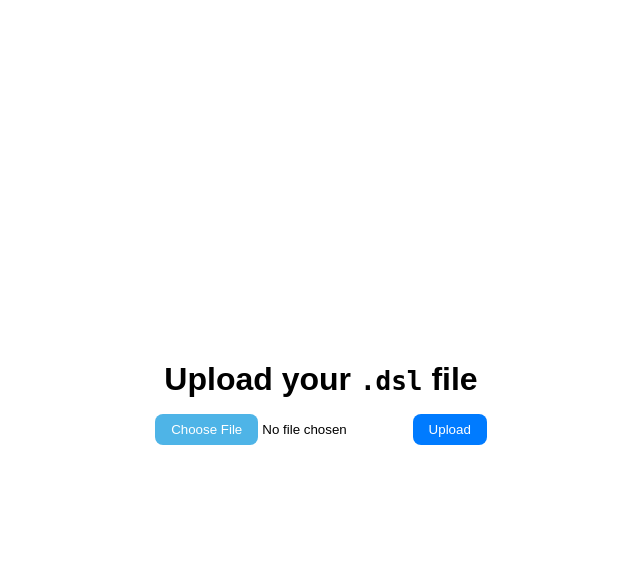
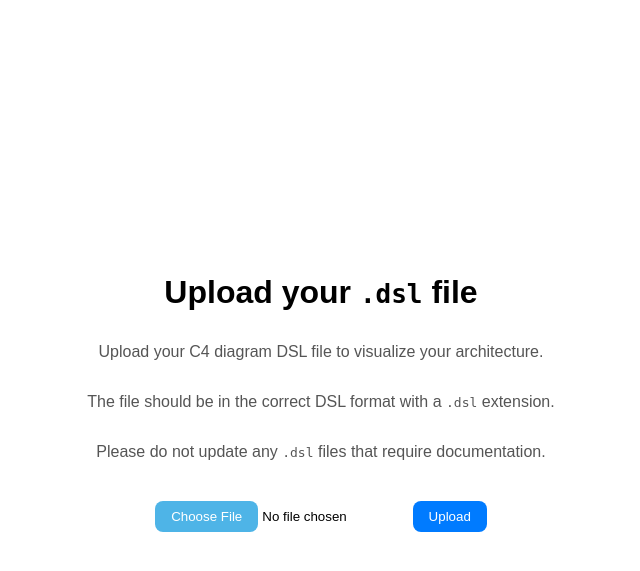
Before and after one commit to theophilusn/zu-diagrams, a Flask app: page / in a window 1280 px wide. Shown: the top 571 px of the page, without its empty margins (319-959 px from the left). Run offline with Flask 3, Linux system fonts and the light colour scheme.

Commit message:
chore: improved uploader template

```diff
--- a/uploader/templates/base.html
+++ b/uploader/templates/base.html
@@ -3,18 +3,74 @@
   <head>
     <meta charset="UTF-8" />
     <meta name="viewport" content="width=device-width, initial-scale=1.0" />
-    <title>Document</title>
+    <title>C4 Diagram Uploader</title>
   </head>
   <body>
     <main>
       <div>
         <h1>Upload your <code>.dsl</code> file</h1>
-        <form action="/upload" method="post" enctype="multipart/form-data">
-          <input type="file" name="file" id="file" accept=".dsl" />
+
+        <div class="instructions">
+          <p>Upload your C4 diagram DSL file to visualize your architecture.</p>
+          <p>The file should be in the correct DSL format with a <code>.dsl</code> extension.</p>
+          <p>Please do not update any <code>.dsl</code> files that require documentation.</p>
+        </div>
+
+        <div id="success-message" class="message success-message">
+          File uploaded successfully! Redirecting to workspace...
+        </div>
+
+        <div id="error-message" class="message error-message">
+          Upload failed. Please try again or check your file format.
+        </div>
+
+        <form id="upload-form" action="/upload" method="post" enctype="multipart/form-data">
+          <input type="file" name="file" id="file" accept=".dsl" required />
           <button type="submit">Upload</button>
         </form>
       </div>
     </main>
+
+    <script>
+      document.addEventListener('DOMContentLoaded', function() {
+        const form = document.getElementById('upload-form');
+        const successMessage = document.getElementById('success-message');
+        const errorMessage = document.getElementById('error-message');
+
+        // Hide messages initially
+        successMessage.style.display = 'none';
+        errorMessage.style.display = 'none';
+
+        form.addEventListener('submit', function(e) {
+          e.preventDefault();
+
+          const formData = new FormData(form);
+
+          fetch('/upload', {
+            method: 'POST',
+            body: formData
+          })
+          .then(response => {
+            if (response.ok) {
+              successMessage.style.display = 'block';
+              errorMessage.style.display = 'none';
+
+              setTimeout(() => {
+                window.location.href = 'https://c4-diagrams.zu.ca/workspace/diagrams';
+              }, 2000);
+            } else {
+              errorMessage.style.display = 'block';
+              successMessage.style.display = 'none';
+            }
+          })
+          .catch(error => {
+            errorMessage.style.display = 'block';
+            successMessage.style.display = 'none';
+            console.error('Error:', error);
+          });
+        });
+      });
+    </script>
   </body>
 </html>
 
@@ -40,6 +96,34 @@
 
   h1 {
     margin-bottom: 1rem;
+  }
+
+  .instructions {
+    text-align: center;
+    margin-bottom: 1.5rem;
+    max-width: 500px;
+    color: #555;
+  }
+
+  .message {
+    padding: 1rem;
+    border-radius: 0.5rem;
+    margin-bottom: 1.5rem;
+    text-align: center;
+    width: 100%;
+    max-width: 500px;
+  }
+
+  .success-message {
+    background-color: #d4edda;
+    color: #155724;
+    border: 1px solid #c3e6cb;
+  }
+
+  .error-message {
+    background-color: #f8d7da;
+    color: #721c24;
+    border: 1px solid #f5c6cb;
   }
 
   input {
```
